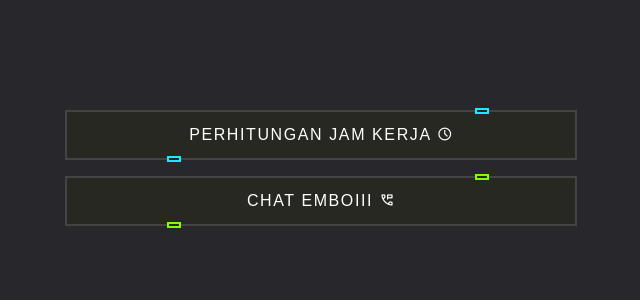
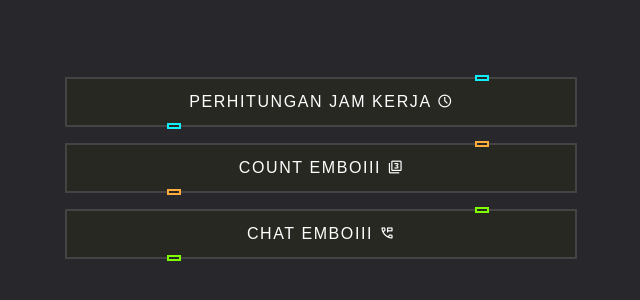
Before and after one commit to yeheylimabelas/yeheylimabelas.github.io, a plain HTML site: page index.html in a window 1280 px wide. Shown: the part 232-532 px from the top of the page, without its empty margins (319-959 px from the left). Drawn offline with nearby package versions, Linux system fonts and the light colour scheme; some packages are replaced by stand-ins of ours; a script that the page names is missing.

Commit message:
✨ : Add Emboiii Count

```diff
--- a/index.html
+++ b/index.html
@@ -30,6 +30,15 @@
       <span
         >Perhitungan Jam Kerja
         <span class="material-symbols-outlined"> schedule </span></span
+      ><i></i>
+    </button>
+    <button
+      style="--clr: #ffab3e"
+      onclick="confirmNavigation('<b>Count Emboiii</b>', 'https://yeheylimabelas.github.io/emboiii_count/')"
+    >
+      <span
+        >Count Emboiii
+        <span class="material-symbols-outlined"> filter_3 </span></span
       ><i></i>
     </button>
     <!-- <button
```
